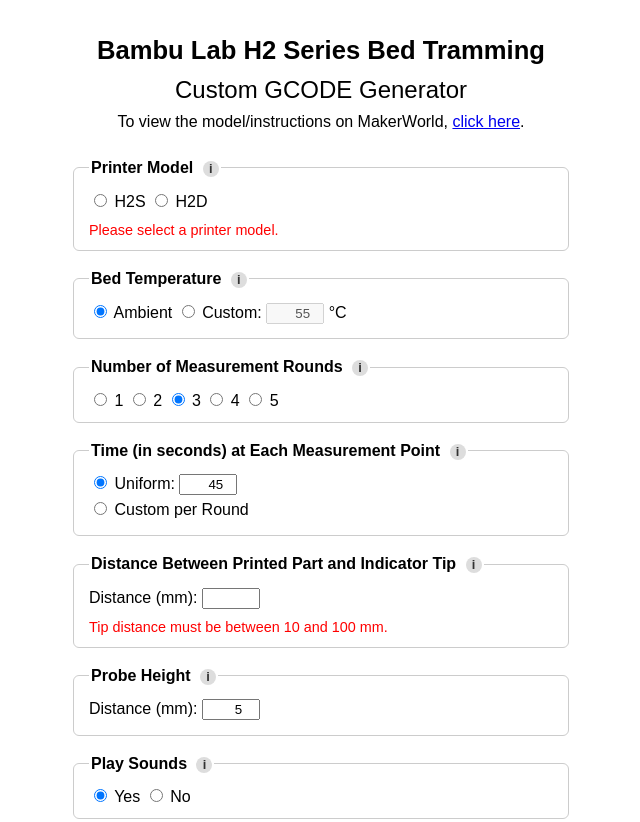
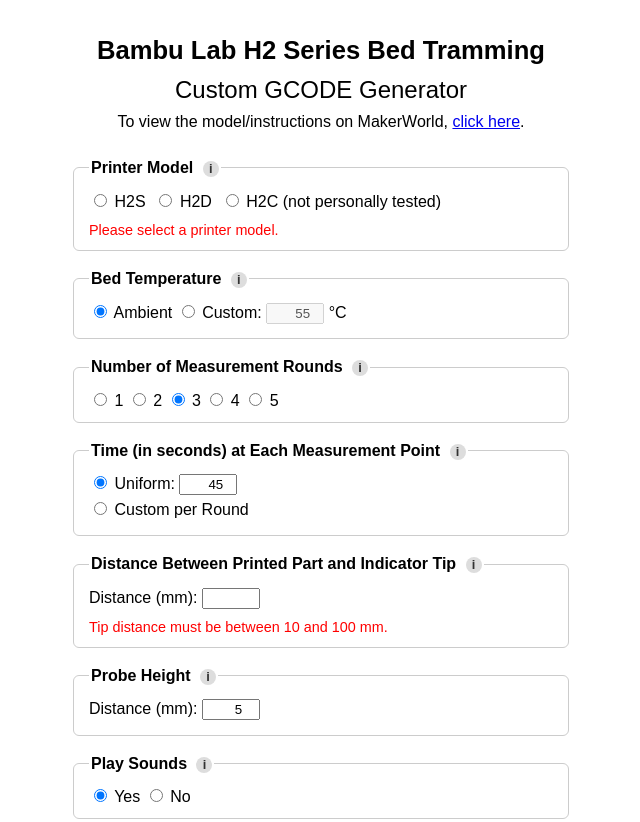
Before and after one commit to 3dp-usr/h2-series-bed-tramming, a plain HTML site: page index.html in a window 1280 px wide. Shown: the top 822 px of the page, without its empty margins (319-959 px from the left). Drawn offline with Linux system fonts and the light colour scheme.

Commit message:
Update index.html

```diff
--- a/index.html
+++ b/index.html
@@ -18,12 +18,13 @@
         <span class="info-icon">
           i
           <div class="tooltip">
-            Select your Bambu Lab printer model (H2S or H2D).<br>
+            Select your Bambu Lab printer model (H2S, H2D, or H2C).<br>
           </div>
         </span>
       </legend>
-      <label><input type="radio" name="printer" value="H2S"> H2S</label>
-      <label><input type="radio" name="printer" value="H2D"> H2D</label>
+      <label><input type="radio" name="printer" value="H2S"> H2S</label>&nbsp;
+      <label><input type="radio" name="printer" value="H2D"> H2D</label>&nbsp;
+      <label><input type="radio" name="printer" value="H2C"> H2C (not personally tested)</label>
     </fieldset>
 
     <!-- Bed Temperature -->
```
